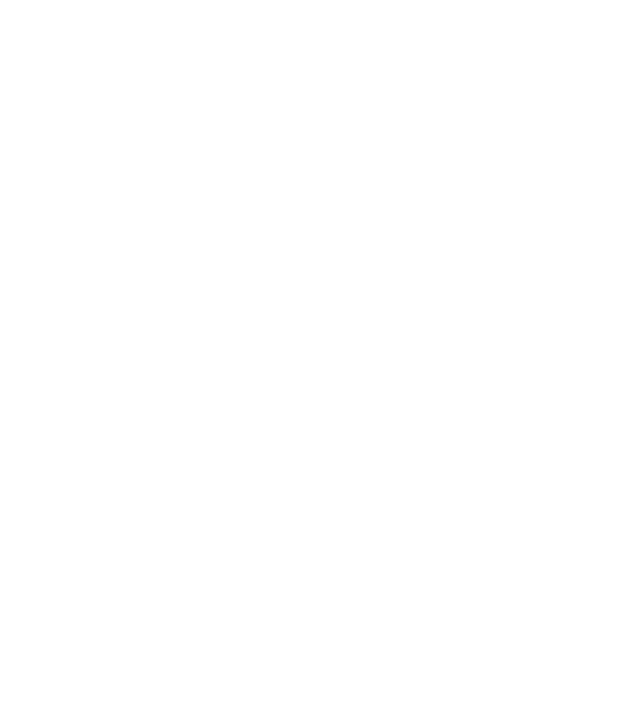
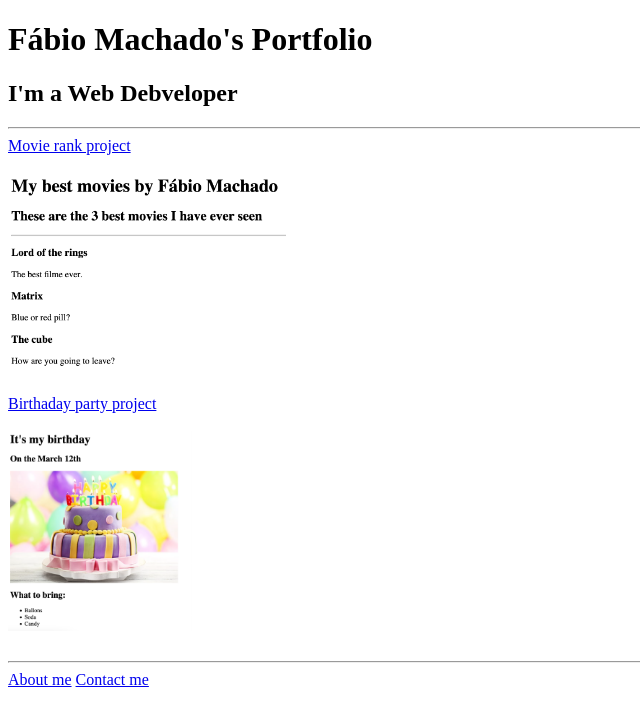
Before and after one commit to fabiocmachado/fabiocmachado, a plain HTML site: page index.html in a window 1280 px wide. Shown: the whole page, without its empty margins (0-640 px from the left). Drawn offline with Linux system fonts and the light colour scheme.

Commit message:
Add files via upload

```diff
--- a/index.html
+++ b/index.html
@@ -1,5 +1,23 @@
 <!-- TODO 1: Create the HTML Boilerplate -->
-
+<!DOCTYPE html>
+<html lang="en">
+<head>
+    <meta charset="UTF-8">
+    <meta name="viewport" content="width=device-width, initial-scale=1.0">
+    <title>Fábio Machado's Portifolio</title>
+</head>
+<body>
+    <h1>Fábio Machado's Portfolio</h1>
+    <h2>I'm a Web Debveloper</h2>
+    <hr/>
+    <a href="./public/movie-ranking.html">Movie rank project</a><br><br>
+    <img src="./assets/images/movie-ranking.png" height=200 alt="list of movies by fabio"/><br><br>
+    <a href="./public/birthday-invite.html">Birthaday party project</a> <br><br>
+    <img src="./assets/images/birthday-invite.png" height=200 alt="birthday cake"/><br><br>
+    <hr>
+    <a href="./public/about.html">About me</a> <a href="./public/contact.html">Contact me</a>
+</body>
+</html>
 <!-- TODO 2: Add Your previous projects' HTML into the public folder -->
 
 <!-- TODO 3: Take screenshots of your project previews and add the images to the images folder -->
```
